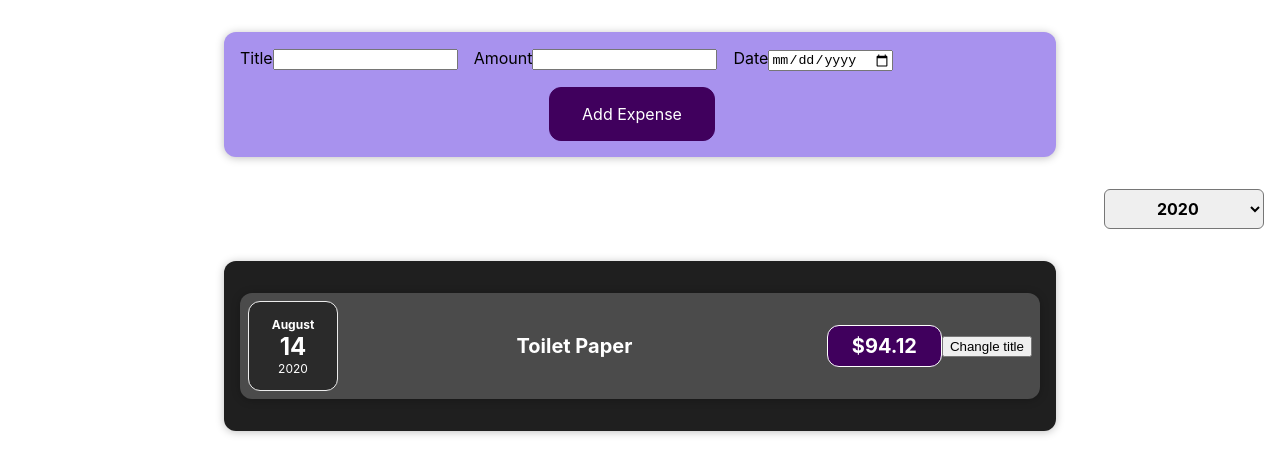
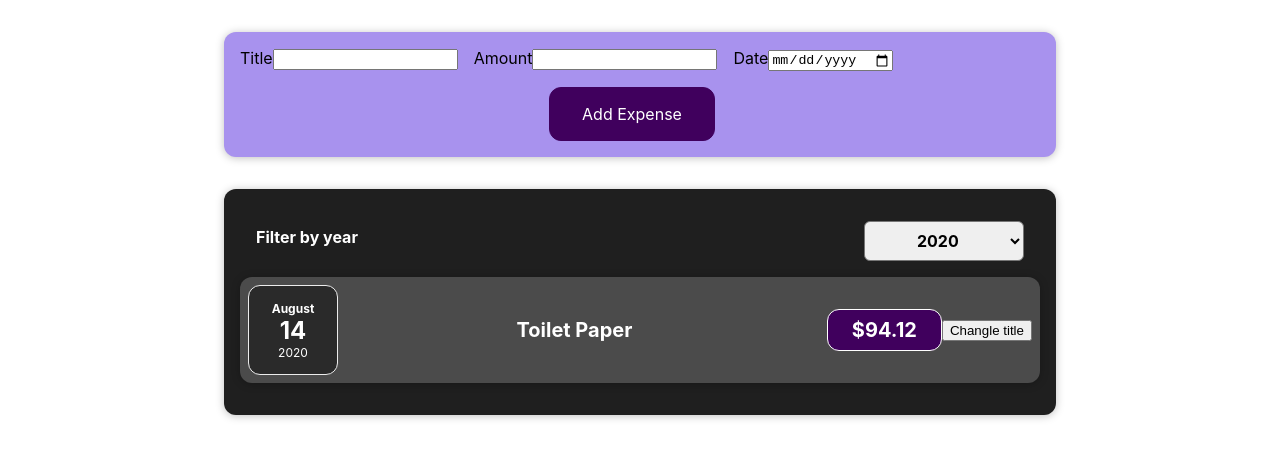
Before and after one commit to aschneiderGit/react-complete-guide, a React (Create React App) app: page / in a window 1280 px wide. Shown: the top 474 px of the page. Built offline with nearby package versions, Linux system fonts and the light colour scheme.

Commit message:
no expenses content text

```diff
--- a/src/App.js
+++ b/src/App.js
@@ -41,7 +41,7 @@ function App() {
 	return (
 		<div className="App">
 			<NewExpense onAddExpense={addExpenseHandler} />
-			<Expenses data={expenses} />
+			<Expenses expenses={expenses} />
 		</div>
 	);
 }
--- a/src/components/Expenses/Expenses.js
+++ b/src/components/Expenses/Expenses.js
@@ -6,30 +6,33 @@ import {useState} from 'react';
 
 function Expenses(props) {
 	const [filterYear, setFilterYear] = useState('2020');
-	const data = props.data.filter((expense) => {
+	const filterExpenses = props.expenses.filter((expense) => {
 		return expense.date.getFullYear().toString() === filterYear;
 	});
 	const submitFilterYearHandler = (submitFilterYear) => {
 		setFilterYear(submitFilterYear);
 	};
 
+	let expensesContent = <p> No Expenses found</p>;
+
+	if (filterExpenses.length > 0) {
+		expensesContent = filterExpenses.map((expense) => (
+			<ExpenseItem
+				key={expense.id}
+				date={expense.date}
+				amount={expense.amount}
+				title={expense.title}
+			/>
+		));
+	}
 	return (
-		<div>
+		<Card className="expenses">
 			<ExpensesFilter
 				selected={filterYear}
 				onSubmitFilterYear={submitFilterYearHandler}
 			/>
-			<Card className="expenses">
-				{data.map((expense) => (
-					<ExpenseItem
-						key={expense.id}
-						date={expense.date}
-						amount={expense.amount}
-						title={expense.title}
-					/>
-				))}
-			</Card>
-		</div>
+			{expensesContent}
+		</Card>
 	);
 }
 
```
